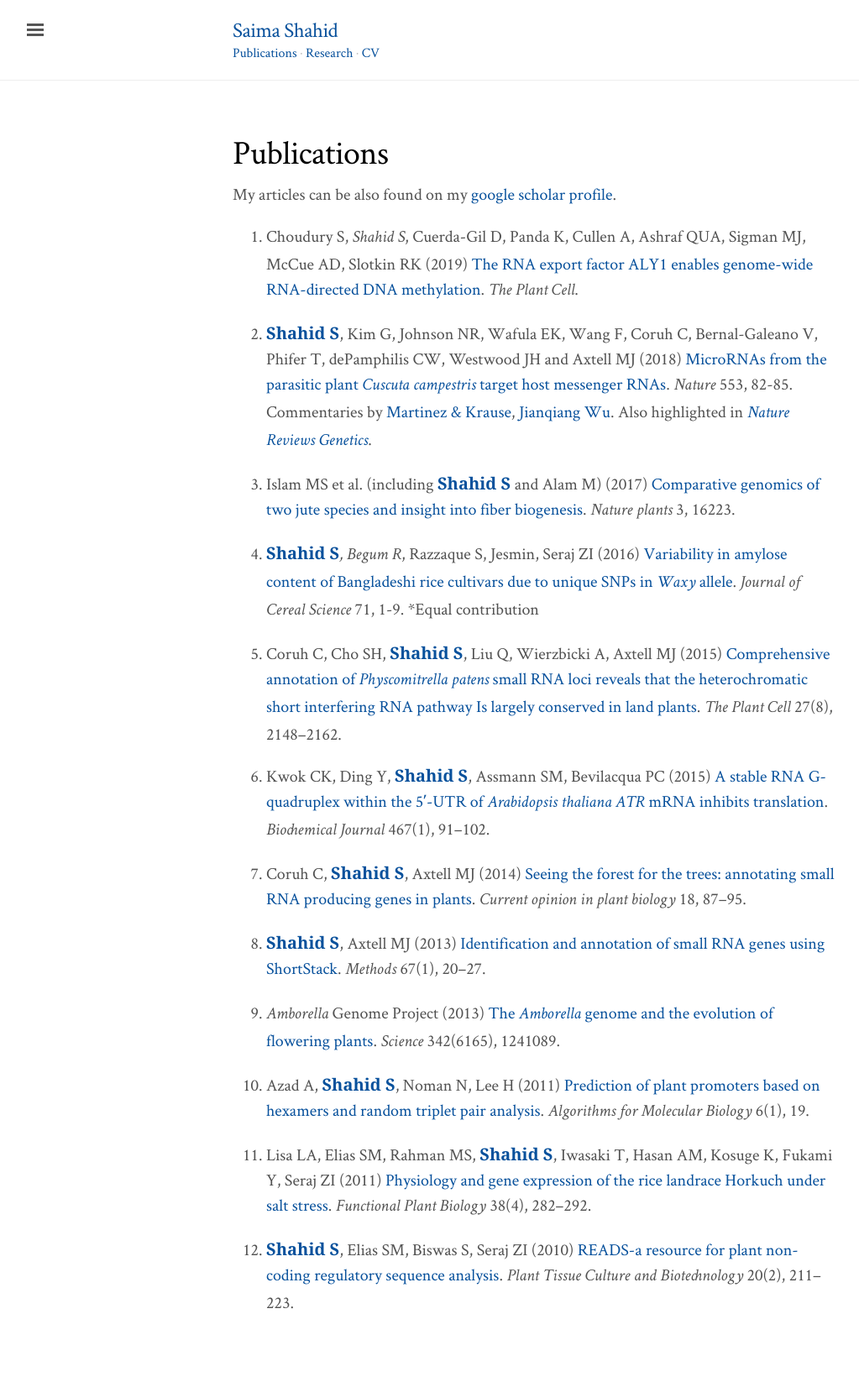
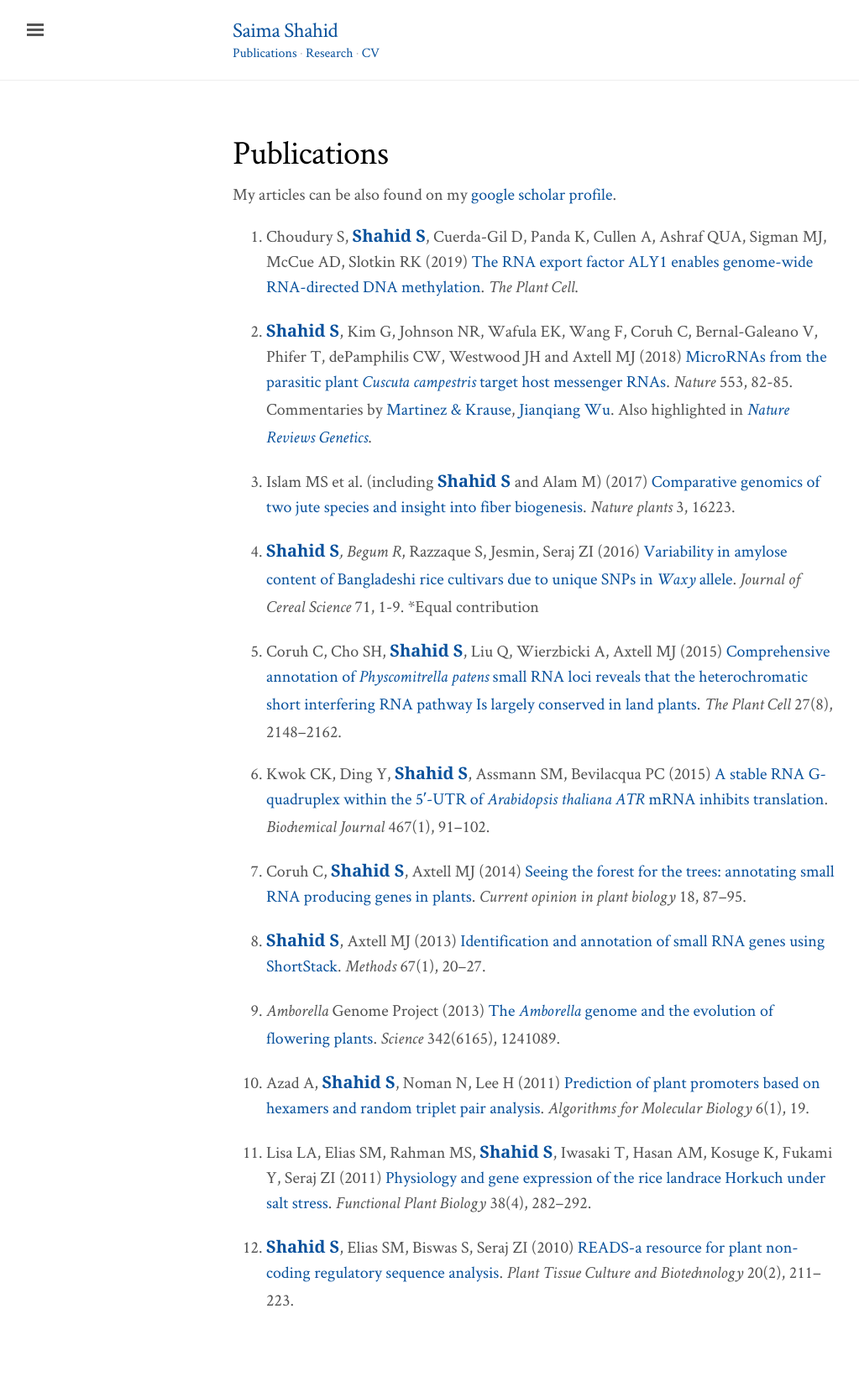
Before and after one commit to shahsam/saimashahid.github.io, a Jekyll site: the page built from publications.md, in a window 1280 px wide. Shown: the whole page at 84% size, without its empty margins (3-1026 px from the left). Built offline with Jekyll 4.4.1, drawn with Linux system fonts in a browser that asks for light colours; nearby versions of some CDN libraries; some web fonts are replaced.

```diff
--- a/publications.md
+++ b/publications.md
@@ -3,26 +3,26 @@ title: Publications
 layout: page
 ---
 My articles can be also found on my [google scholar profile](https://scholar.google.com/citations?user=lez4bcIAAAAJ&hl=en).
-1. Choudury S, _Shahid S_, Cuerda-Gil D, Panda K, Cullen A, Ashraf QUA, Sigman MJ, McCue AD, Slotkin RK (2019) [The RNA export factor ALY1 enables genome-wide RNA-directed DNA methylation](http://dx.doi.org/10.1105/tpc.18.00624). *The Plant Cell*.
+1. Choudury S, __Shahid S__, Cuerda-Gil D, Panda K, Cullen A, Ashraf QUA, Sigman MJ, McCue AD, Slotkin RK (2019) [The RNA export factor ALY1 enables genome-wide RNA-directed DNA methylation](http://dx.doi.org/10.1105/tpc.18.00624). *The Plant Cell*.
 
-1. **Shahid S**, Kim G, Johnson NR, Wafula EK, Wang F, Coruh C, Bernal-Galeano V, Phifer T, dePamphilis CW, Westwood JH and Axtell MJ (2018) [MicroRNAs from the parasitic plant *Cuscuta* *campestris* target host messenger RNAs](http://dx.doi.org/10.1038/nature25027). *Nature* 553, 82-85. Commentaries by [Martinez & Krause](http://ncri.amegroups.com/article/view/4462), [Jianqiang Wu](https://www.sciencedirect.com/science/article/pii/S1674205218300546). Also highlighted in [*Nature Reviews Genetics*](https://www.nature.com/articles/nrg.2018.3).
+1. __Shahid S__, Kim G, Johnson NR, Wafula EK, Wang F, Coruh C, Bernal-Galeano V, Phifer T, dePamphilis CW, Westwood JH and Axtell MJ (2018) [MicroRNAs from the parasitic plant *Cuscuta* *campestris* target host messenger RNAs](http://dx.doi.org/10.1038/nature25027). *Nature* 553, 82-85. Commentaries by [Martinez & Krause](http://ncri.amegroups.com/article/view/4462), [Jianqiang Wu](https://www.sciencedirect.com/science/article/pii/S1674205218300546). Also highlighted in [*Nature Reviews Genetics*](https://www.nature.com/articles/nrg.2018.3).
 
-1. Islam MS et al. (including **Shahid S** and Alam M) (2017) [Comparative genomics of two jute species and insight into fiber biogenesis](http://dx.doi.org/10.1038/nplants.2016.223). *Nature plants* 3, 16223.
+1. Islam MS et al. (including __Shahid S__ and Alam M) (2017) [Comparative genomics of two jute species and insight into fiber biogenesis](http://dx.doi.org/10.1038/nplants.2016.223). *Nature plants* 3, 16223.
 
-1. **Shahid S***, Begum R*, Razzaque S, Jesmin, Seraj ZI (2016) [Variability in amylose content of Bangladeshi rice cultivars due to unique SNPs in *Waxy* allele](http://dx.doi.org/10.1016/j.jcs.2016.07.006). *Journal of Cereal Science* 71, 1-9. *Equal contribution
+1. __Shahid S__*, Begum R*, Razzaque S, Jesmin, Seraj ZI (2016) [Variability in amylose content of Bangladeshi rice cultivars due to unique SNPs in *Waxy* allele](http://dx.doi.org/10.1016/j.jcs.2016.07.006). *Journal of Cereal Science* 71, 1-9. *Equal contribution
 
-1. Coruh C, Cho SH, **Shahid S**, Liu Q, Wierzbicki A, Axtell MJ (2015) [Comprehensive annotation of *Physcomitrella patens* small RNA loci reveals that the heterochromatic short interfering RNA pathway Is largely conserved in land plants](http://dx.doi.org/10.1105/tpc.15.00228). *The Plant Cell* 27(8), 2148–2162.
+1. Coruh C, Cho SH, __Shahid S__, Liu Q, Wierzbicki A, Axtell MJ (2015) [Comprehensive annotation of *Physcomitrella patens* small RNA loci reveals that the heterochromatic short interfering RNA pathway Is largely conserved in land plants](http://dx.doi.org/10.1105/tpc.15.00228). *The Plant Cell* 27(8), 2148–2162.
 
-1. Kwok CK, Ding Y, **Shahid S**, Assmann SM, Bevilacqua PC (2015) [A stable RNA G-quadruplex within the 5′-UTR of *Arabidopsis thaliana ATR* mRNA inhibits translation](http://dx.doi.org/10.1042/BJ20141063). *Biochemical Journal* 467(1), 91–102.
+1. Kwok CK, Ding Y, __Shahid S__, Assmann SM, Bevilacqua PC (2015) [A stable RNA G-quadruplex within the 5′-UTR of *Arabidopsis thaliana ATR* mRNA inhibits translation](http://dx.doi.org/10.1042/BJ20141063). *Biochemical Journal* 467(1), 91–102.
 
-1. Coruh C, **Shahid S**, Axtell MJ (2014) [Seeing the forest for the trees: annotating small RNA producing genes in plants](https://dx.doi.org/10.1016/j.pbi.2014.02.008). *Current opinion in plant biology* 18, 87–95.
+1. Coruh C, __Shahid S__, Axtell MJ (2014) [Seeing the forest for the trees: annotating small RNA producing genes in plants](https://dx.doi.org/10.1016/j.pbi.2014.02.008). *Current opinion in plant biology* 18, 87–95.
 
-1. **Shahid S**, Axtell MJ (2013) [Identification and annotation of small RNA genes using ShortStack](http://dx.doi.org/10.1016/j.ymeth.2013.10.004). *Methods* 67(1), 20–27.
+1. __Shahid S__, Axtell MJ (2013) [Identification and annotation of small RNA genes using ShortStack](http://dx.doi.org/10.1016/j.ymeth.2013.10.004). *Methods* 67(1), 20–27.
 
 1. *Amborella* Genome Project (2013) [The *Amborella* genome and the evolution of flowering plants](http:dx.doi.org/10.1126/science.1241089). *Science* 342(6165), 1241089.
 
-1. Azad A, **Shahid S**, Noman N, Lee H (2011) [Prediction of plant promoters based on hexamers and random triplet pair analysis](http://dx.doi.org/10.1186/1748-7188-6-19). *Algorithms for Molecular Biology* 6(1), 19.
+1. Azad A, __Shahid S__, Noman N, Lee H (2011) [Prediction of plant promoters based on hexamers and random triplet pair analysis](http://dx.doi.org/10.1186/1748-7188-6-19). *Algorithms for Molecular Biology* 6(1), 19.
 
-1. Lisa LA, Elias SM, Rahman MS, **Shahid S**, Iwasaki T, Hasan AM, Kosuge K, Fukami Y, Seraj ZI (2011) [Physiology and gene expression of the rice landrace Horkuch under salt stress](http://dx.doi.org/10.1071/FP10198). *Functional Plant Biology* 38(4), 282–292.
+1. Lisa LA, Elias SM, Rahman MS, __Shahid S__, Iwasaki T, Hasan AM, Kosuge K, Fukami Y, Seraj ZI (2011) [Physiology and gene expression of the rice landrace Horkuch under salt stress](http://dx.doi.org/10.1071/FP10198). *Functional Plant Biology* 38(4), 282–292.
 
-1. **Shahid S**, Elias SM, Biswas S, Seraj ZI (2010) [READS-a resource for plant non-coding regulatory sequence analysis](http://dx.doi.org/10.3329/ptcb.v20i2.6916). *Plant Tissue Culture and Biotechnology* 20(2), 211–223.
+1. __Shahid S__, Elias SM, Biswas S, Seraj ZI (2010) [READS-a resource for plant non-coding regulatory sequence analysis](http://dx.doi.org/10.3329/ptcb.v20i2.6916). *Plant Tissue Culture and Biotechnology* 20(2), 211–223.
```
